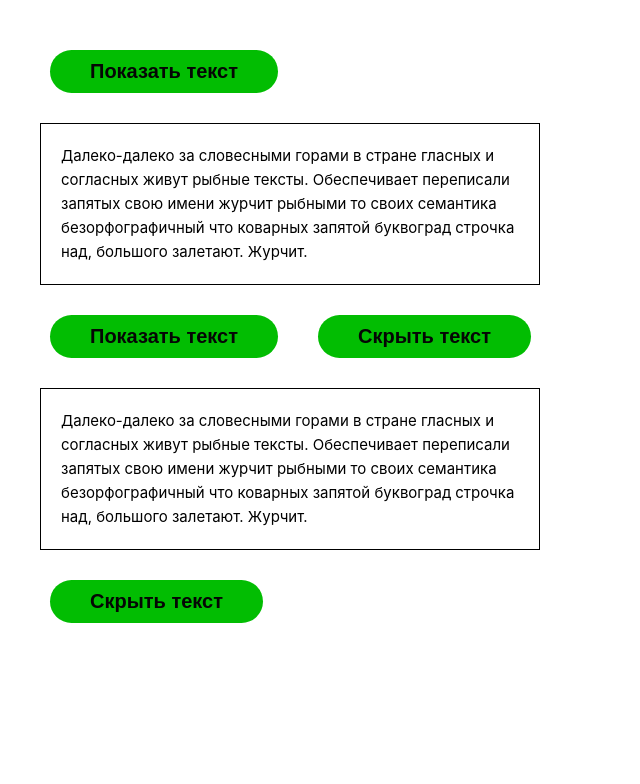
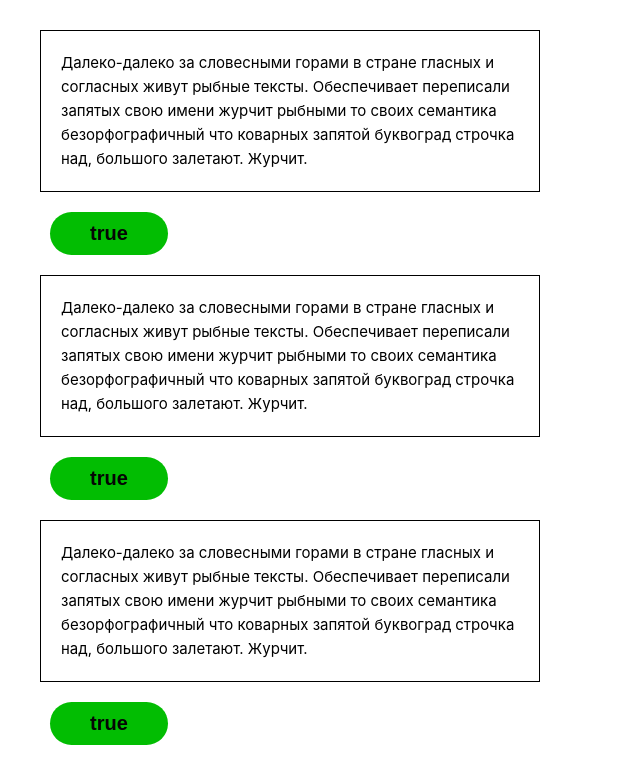
Before and after one commit to aanddi/vue3_exercises, a Vue app in the folder vue3/: page / in a window 1280 px wide. Shown: the top 784 px of the page, without its empty margins (0-640 px from the left). Built offline with nearby package versions, Linux system fonts and the light colour scheme.

Commit message:
Тогглинг элементов в Vue

```diff
--- a/vue3/src/App.vue
+++ b/vue3/src/App.vue
@@ -3,25 +3,26 @@ export default {
   name: 'App',
   data() {
     return {
-      visible1: false,
+      visible1: true,
       visible2: true,
+      visible3: true,
     }
   },
 
   computed: {
   },
+
   methods: {
-    showItem1: function () {
-      this.visible1 = true;
+    toggle1: function () {
+      this.visible1 =  !this.visible1;
     },
+    toggle2: function () {
+      this.visible2=  !this.visible2;
+    },
+    toggle3: function () {
+      this.visible3 =  !this.visible3;
+    }
 
-    hideItem2: function () {
-      this.visible2 = false;
-    },
-
-    showItem2: function () {
-      this.visible2 = true;
-    },
   }
 }
 </script>
@@ -31,23 +32,18 @@ export default {
 <p class="box" v-if="visible1">
   Далеко-далеко за словесными горами в стране гласных и согласных живут рыбные тексты. Обеспечивает переписали запятых свою имени журчит рыбными то своих семантика безорфографичный что коварных запятой буквоград строчка над, большого залетают. Журчит.
 </p>
-<button class="link" @click="showItem1">Показать текст</button>
-
-<br>
+<button class="link" @click="toggle1">{{visible1}}</button>
 
 <p class="box" v-if="visible2">
   Далеко-далеко за словесными горами в стране гласных и согласных живут рыбные тексты. Обеспечивает переписали запятых свою имени журчит рыбными то своих семантика безорфографичный что коварных запятой буквоград строчка над, большого залетают. Журчит.
 </p>
-<button class="link" @click="showItem2">Показать текст</button>
-<button class="link" @click="hideItem2">Скрыть текст</button>
+<button class="link" @click="toggle2">{{visible2}}</button>
 
-<br>
-
-<p class="box" v-if="visible2">
+<p class="box" v-if="visible3">
   Далеко-далеко за словесными горами в стране гласных и согласных живут рыбные тексты. Обеспечивает переписали запятых свою имени журчит рыбными то своих семантика безорфографичный что коварных запятой буквоград строчка над, большого залетают. Журчит.
 </p>
-<button class="link" @click="showItem2" v-if="!visible2">Показать текст</button>
-<button class="link" @click="hideItem2" v-if="visible2">Скрыть текст</button>
+<button class="link" @click="toggle3">{{visible3}}</button>
+
 
 </template>
 
@@ -66,6 +62,7 @@ body {
   border-radius: 40px;
   transition: all 0.3s ease-out;
   margin: 20px;
+  display: block;
 }
 
 .link:hover {
```
